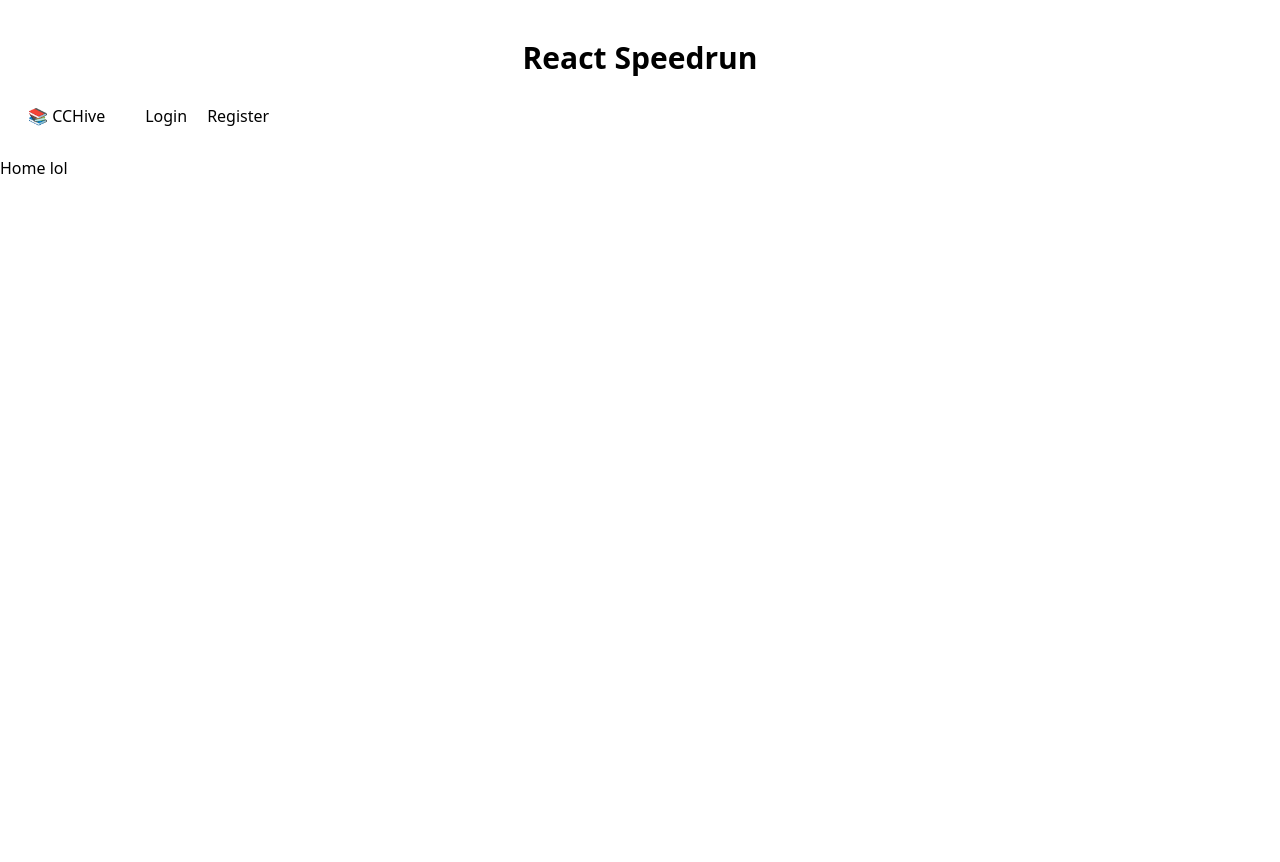
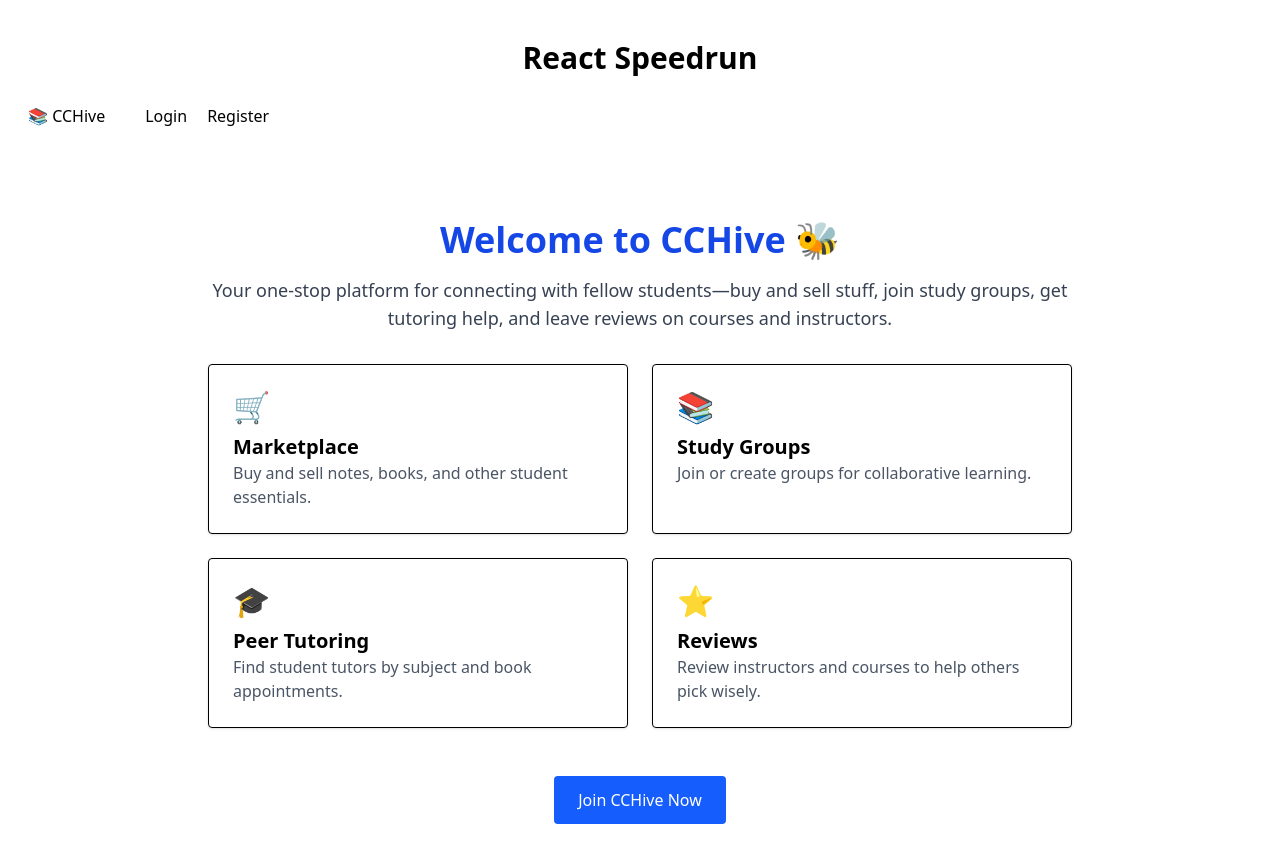
Before and after one commit to arshackerofficial/cchive_frontend, a React (Vite) app: page / in a window 1280 px wide. Shown: the top 862 px of the page. Before the commit the page ends 800 px from the top, so only its background shows below. Built offline with nearby package versions, Linux system fonts and the light colour scheme; no server answers.

Commit message:
Setup a tmp Home

```diff
--- a/src/pages/home.jsx
+++ b/src/pages/home.jsx
@@ -1,8 +1,40 @@
+// src/pages/Home.jsx
+
+import { Link } from 'react-router-dom';
+
 const Home = () => {
-    return (
-        <div>Home lol</div>
-    )
-}
+  return (
+    <div className="max-w-4xl mx-auto py-16 px-4 text-center">
+      <h1 className="text-4xl font-extrabold mb-4 text-blue-700">
+        Welcome to CCHive 🐝
+      </h1>
+      <p className="text-lg text-gray-700 mb-8">
+        Your one-stop platform for connecting with fellow students—buy and sell stuff, join study groups, get tutoring help, and leave reviews on courses and instructors.
+      </p>
 
+      <div className="grid grid-cols-1 sm:grid-cols-2 gap-6 mb-12">
+        <Feature icon="🛒" title="Marketplace" desc="Buy and sell notes, books, and other student essentials." />
+        <Feature icon="📚" title="Study Groups" desc="Join or create groups for collaborative learning." />
+        <Feature icon="🎓" title="Peer Tutoring" desc="Find student tutors by subject and book appointments." />
+        <Feature icon="⭐" title="Reviews" desc="Review instructors and courses to help others pick wisely." />
+      </div>
 
-export default Home
+      <Link
+        to="/register"
+        className="inline-block bg-blue-600 text-white px-6 py-3 rounded hover:bg-blue-700 transition"
+      >
+        Join CCHive Now
+      </Link>
+    </div>
+  );
+};
+
+const Feature = ({ icon, title, desc }) => (
+  <div className="border p-6 rounded shadow-sm text-left hover:shadow-md transition">
+    <div className="text-3xl mb-2">{icon}</div>
+    <h3 className="text-xl font-semibold">{title}</h3>
+    <p className="text-gray-600">{desc}</p>
+  </div>
+);
+
+export default Home;
```
Also changed, not shown: src/pages/Register.jsx (added).
